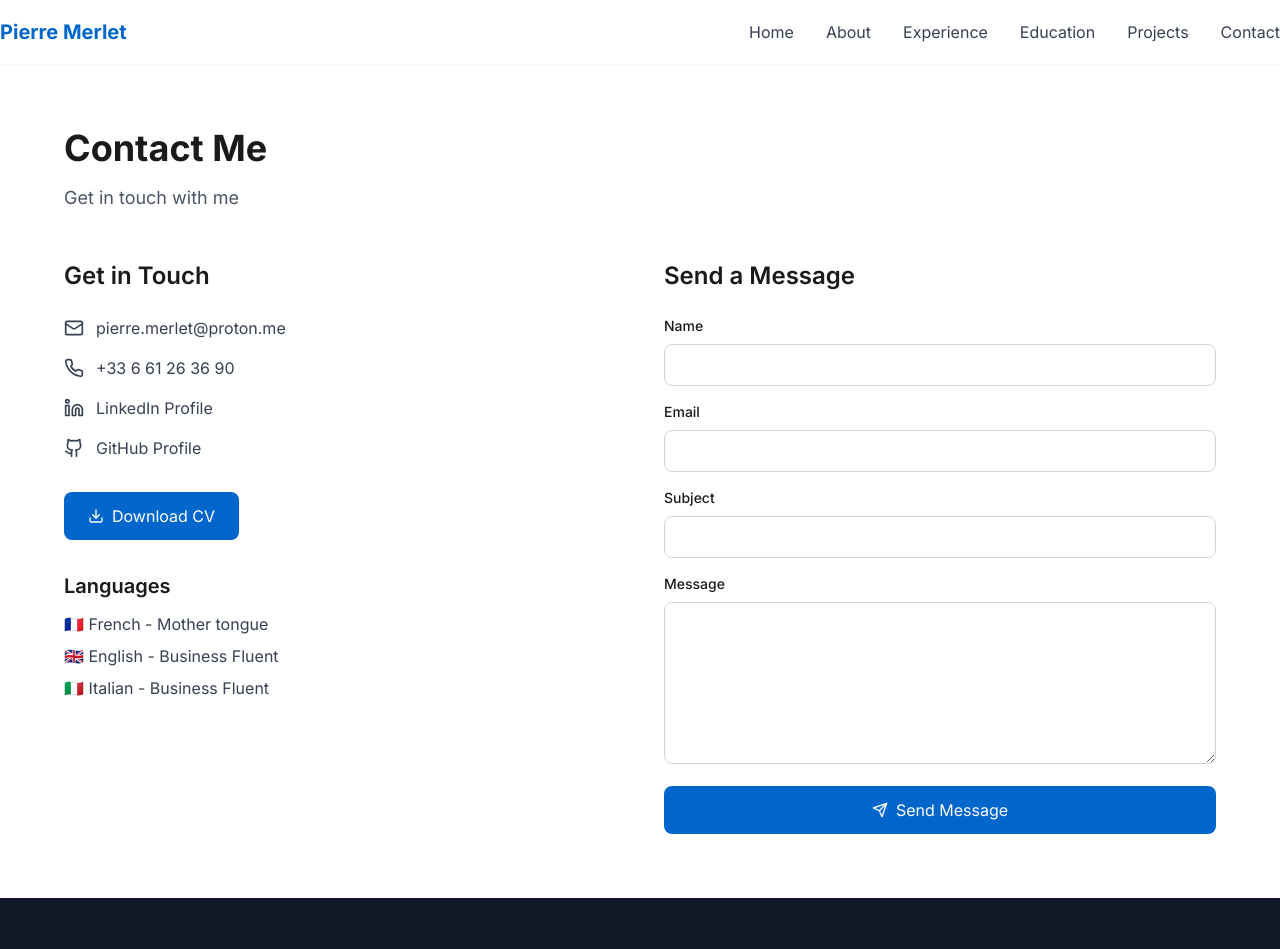
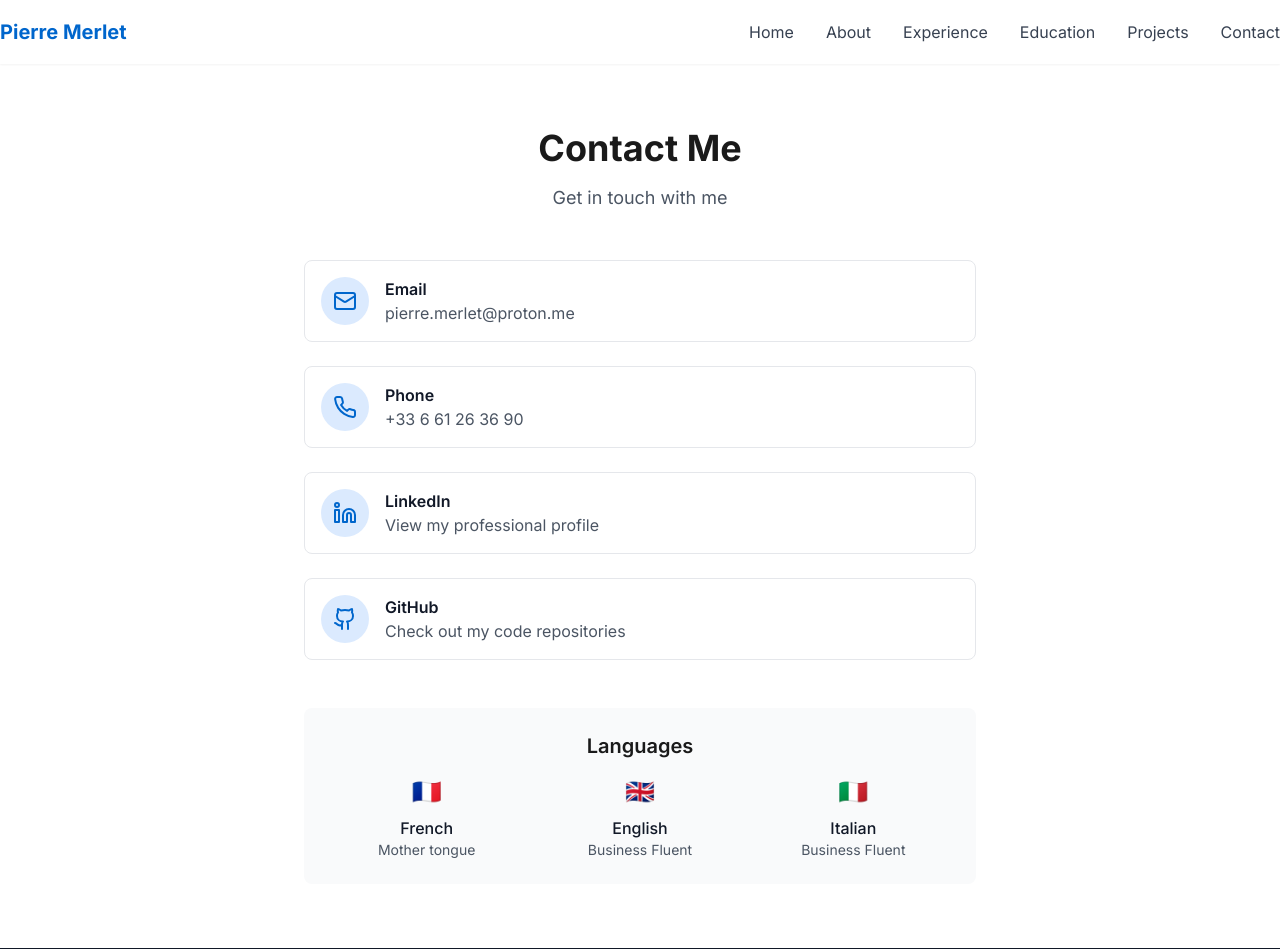
Before and after one commit to PierreMrt/nextjs-portfolio, a Next.js app: page /contact in a window 1280 px wide. Shown: the top 949 px of the page. Built offline with nearby package versions, Linux system fonts and the light colour scheme.

Commit message:
Redesign contact page: remove form and CV download, center content

```diff
--- a/app/contact/page.tsx
+++ b/app/contact/page.tsx
@@ -1,6 +1,5 @@
 import { Metadata } from 'next'
-import { Mail, Phone, Linkedin, Github, Download } from 'lucide-react'
-import ContactForm from '@/components/ui/ContactForm'
+import { Mail, Phone, Linkedin, Github } from 'lucide-react'
 
 export const metadata: Metadata = {
   title: 'Contact - Pierre Merlet',
@@ -10,75 +9,89 @@ export const metadata: Metadata = {
 export default function ContactPage() {
   return (
     <div className="section-padding container-custom">
-      <h1 className="text-4xl font-bold mb-4">Contact Me</h1>
-      <p className="text-gray-600 mb-12 text-lg">
+      <div className="max-w-2xl mx-auto">
+        <h1 className="text-4xl font-bold mb-4 text-center">Contact Me</h1>
+        <p className="text-gray-600 mb-12 text-lg text-center">
           Get in touch with me
         </p>
 
-      <div className="grid md:grid-cols-2 gap-12">
-        <div>
-          <h2 className="text-2xl font-semibold mb-6">Get in Touch</h2>
-
-          <div className="space-y-4 mb-8">
+        <div className="space-y-6">
           <a
             href="mailto:pierre.merlet@proton.me"
-              className="flex items-center gap-3 text-gray-700 hover:text-primary transition"
+            className="flex items-center gap-4 p-4 rounded-lg border border-gray-200 hover:border-primary hover:bg-gray-50 transition group"
           >
-              <Mail className="w-5 h-5" />
-              pierre.merlet@proton.me
+            <div className="flex items-center justify-center w-12 h-12 rounded-full bg-blue-100 text-primary group-hover:bg-primary group-hover:text-white transition">
+              <Mail className="w-6 h-6" />
+            </div>
+            <div>
+              <p className="font-semibold text-gray-900">Email</p>
+              <p className="text-gray-600">pierre.merlet@proton.me</p>
+            </div>
           </a>
 
           <a
             href="tel:+33661263690"
-              className="flex items-center gap-3 text-gray-700 hover:text-primary transition"
+            className="flex items-center gap-4 p-4 rounded-lg border border-gray-200 hover:border-primary hover:bg-gray-50 transition group"
           >
-              <Phone className="w-5 h-5" />
-              +33 6 61 26 36 90
+            <div className="flex items-center justify-center w-12 h-12 rounded-full bg-blue-100 text-primary group-hover:bg-primary group-hover:text-white transition">
+              <Phone className="w-6 h-6" />
+            </div>
+            <div>
+              <p className="font-semibold text-gray-900">Phone</p>
+              <p className="text-gray-600">+33 6 61 26 36 90</p>
+            </div>
           </a>
 
           <a
             href="https://www.linkedin.com/in/pierre-merlet-553028a9/"
             target="_blank"
             rel="noopener noreferrer"
-              className="flex items-center gap-3 text-gray-700 hover:text-primary transition"
+            className="flex items-center gap-4 p-4 rounded-lg border border-gray-200 hover:border-primary hover:bg-gray-50 transition group"
           >
-              <Linkedin className="w-5 h-5" />
-              LinkedIn Profile
+            <div className="flex items-center justify-center w-12 h-12 rounded-full bg-blue-100 text-primary group-hover:bg-primary group-hover:text-white transition">
+              <Linkedin className="w-6 h-6" />
+            </div>
+            <div>
+              <p className="font-semibold text-gray-900">LinkedIn</p>
+              <p className="text-gray-600">View my professional profile</p>
+            </div>
           </a>
 
           <a
             href="https://github.com/PierreMrt"
             target="_blank"
             rel="noopener noreferrer"
-              className="flex items-center gap-3 text-gray-700 hover:text-primary transition"
+            className="flex items-center gap-4 p-4 rounded-lg border border-gray-200 hover:border-primary hover:bg-gray-50 transition group"
           >
-              <Github className="w-5 h-5" />
-              GitHub Profile
+            <div className="flex items-center justify-center w-12 h-12 rounded-full bg-blue-100 text-primary group-hover:bg-primary group-hover:text-white transition">
+              <Github className="w-6 h-6" />
+            </div>
+            <div>
+              <p className="font-semibold text-gray-900">GitHub</p>
+              <p className="text-gray-600">Check out my code repositories</p>
+            </div>
           </a>
         </div>
 
-          <a
-            href="/cv/pierre-merlet-cv.pdf"
-            download
-            className="inline-flex items-center gap-2 px-6 py-3 bg-primary text-white rounded-lg hover:bg-blue-700 transition"
-          >
-            <Download className="w-4 h-4" />
-            Download CV
-          </a>
-
-          <div className="mt-8">
-            <h3 className="text-xl font-semibold mb-3">Languages</h3>
-            <ul className="space-y-2 text-gray-700">
-              <li>🇫🇷 French - Mother tongue</li>
-              <li>🇬🇧 English - Business Fluent</li>
-              <li>🇮🇹 Italian - Business Fluent</li>
-            </ul>
+        <div className="mt-12 p-6 bg-gray-50 rounded-lg">
+          <h3 className="text-xl font-semibold mb-4 text-center">Languages</h3>
+          <div className="grid grid-cols-1 md:grid-cols-3 gap-4 text-center">
+            <div>
+              <span className="text-2xl mb-2 block">🇫🇷</span>
+              <p className="font-medium text-gray-900">French</p>
+              <p className="text-sm text-gray-600">Mother tongue</p>
+            </div>
+            <div>
+              <span className="text-2xl mb-2 block">🇬🇧</span>
+              <p className="font-medium text-gray-900">English</p>
+              <p className="text-sm text-gray-600">Business Fluent</p>
+            </div>
+            <div>
+              <span className="text-2xl mb-2 block">🇮🇹</span>
+              <p className="font-medium text-gray-900">Italian</p>
+              <p className="text-sm text-gray-600">Business Fluent</p>
             </div>
           </div>
-
-        <div>
-          <h2 className="text-2xl font-semibold mb-6">Send a Message</h2>
-          <ContactForm />
         </div>
       </div>
     </div>
```
Lines whose indentation alone changed are shown as unchanged.
